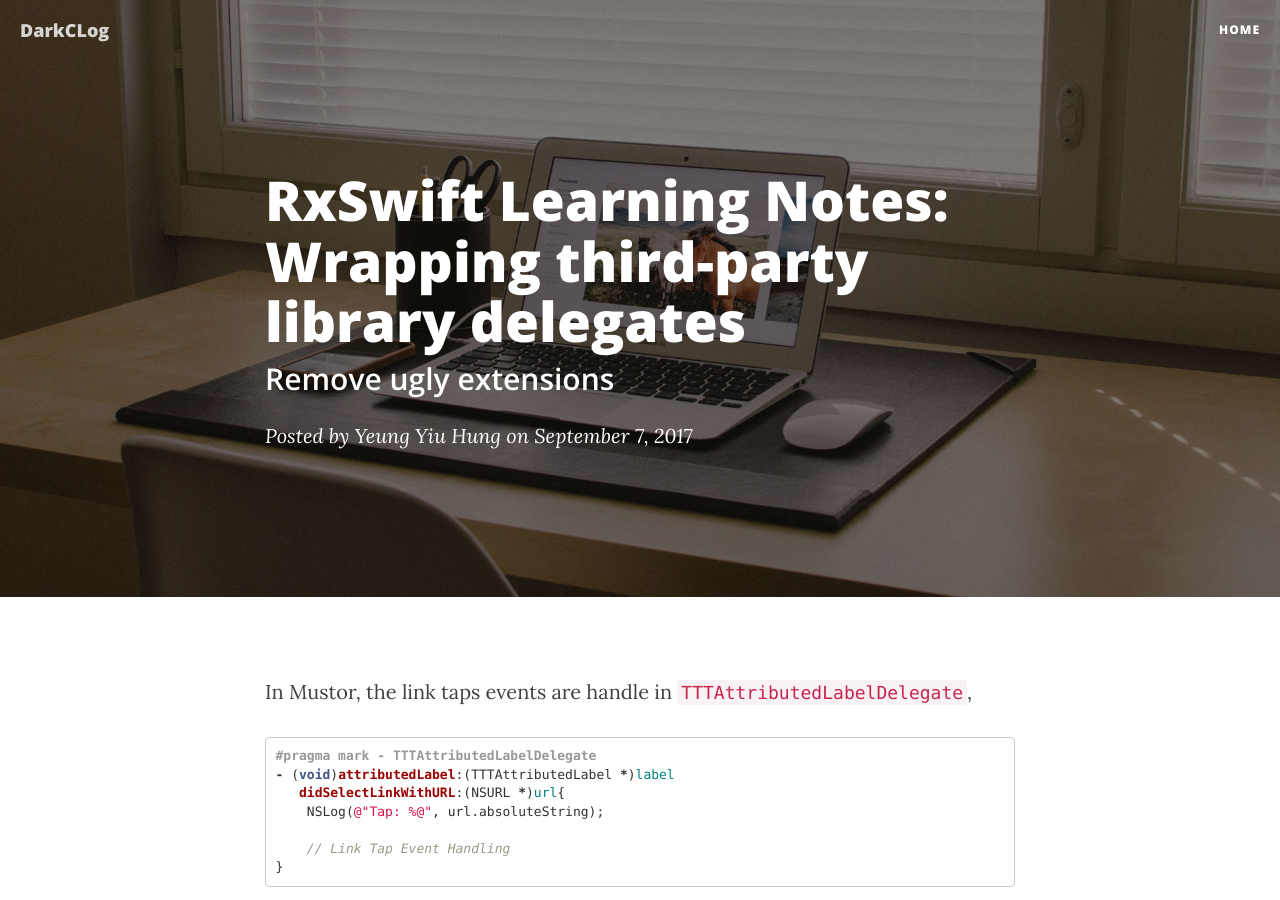
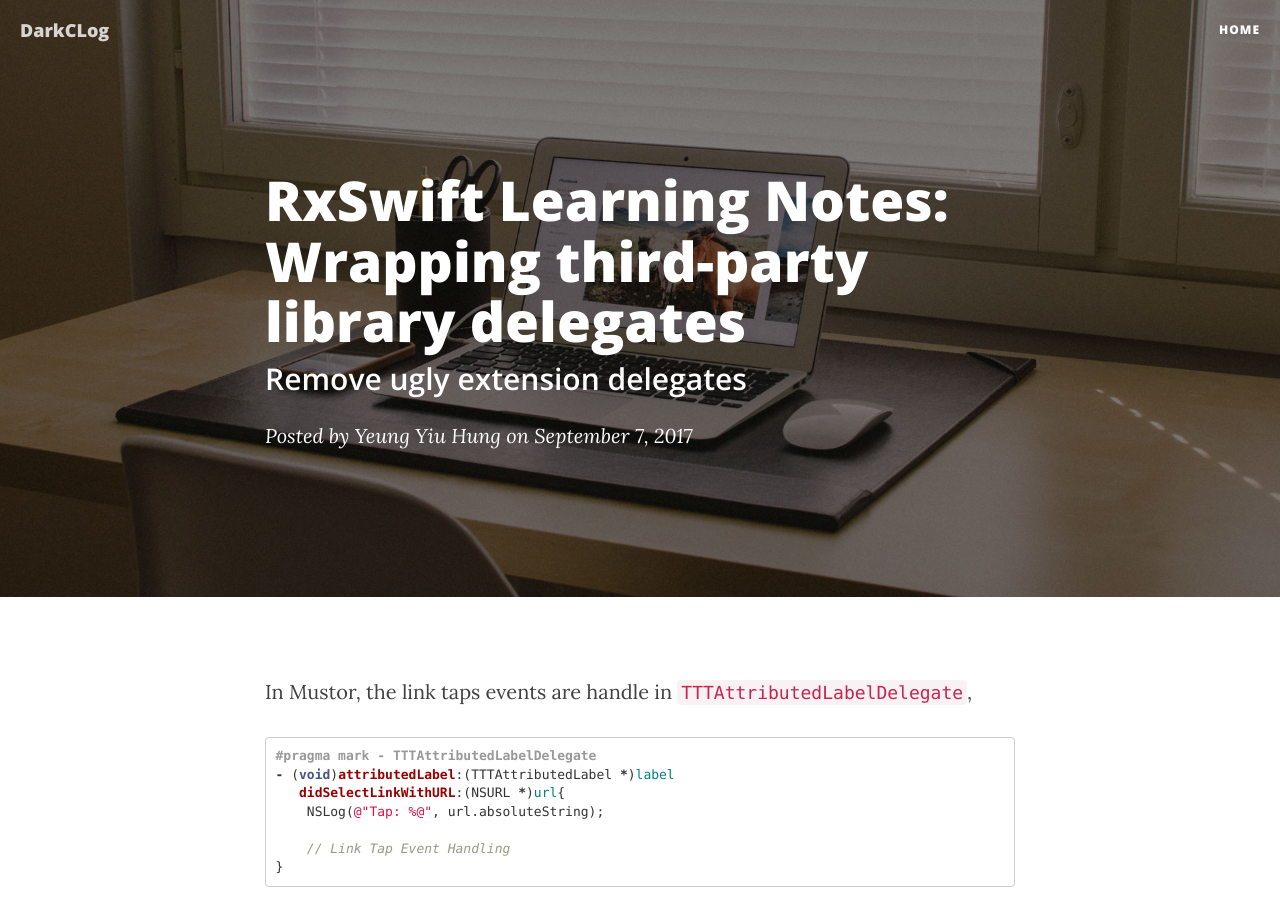
Before and after one commit to darkcl/darkcl.github.io, a Jekyll site: the page built from _posts/2017-09-07-rxswift-delegate.md, in a window 1280 px wide and 900 px high. Built offline with Jekyll 4.4.1, drawn with Linux system fonts in a browser that asks for light colours; nearby versions of some CDN libraries; comment, search, counter and statistics services are not loaded.

Commit message:
Update subtitle

```diff
--- a/_posts/2017-09-07-rxswift-delegate.md
+++ b/_posts/2017-09-07-rxswift-delegate.md
@@ -1,7 +1,7 @@
 ---
 layout: post
 title: 	"RxSwift Learning Notes: Wrapping third-party library delegates"
-subtitle: "Remove ugly extensions"
+subtitle: "Remove ugly extension delegates"
 date: 2017-09-07
 tags: [ios, rxswift, delegate]
 author: "Yeung Yiu Hung"
```
